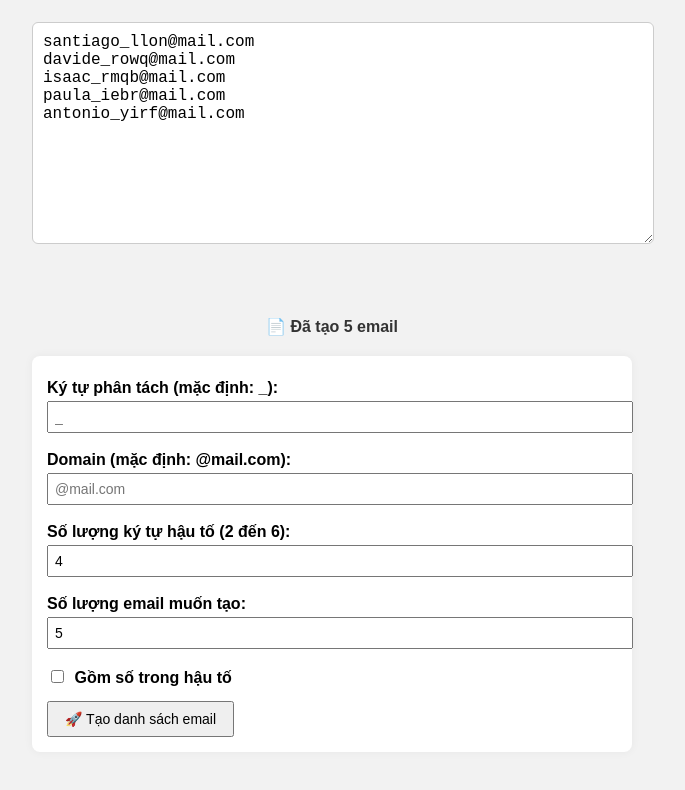
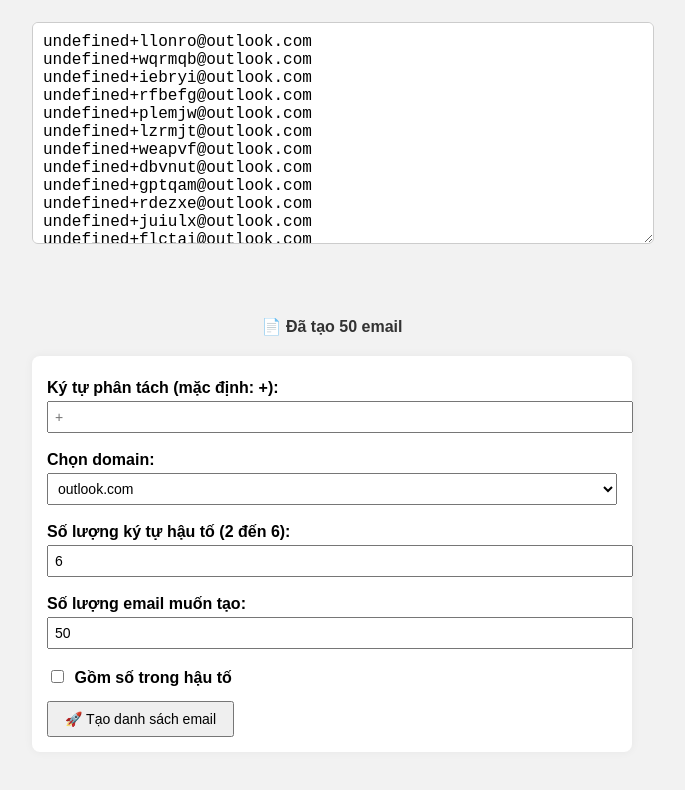
Before and after one commit to anhleon/laymail, a plain HTML site: page index.html in a window 1280 px wide. Both pictures are taken after a click on the button "🚀 Tạo danh sách email". Shown: the part 173-963 px from the top of the page, without its empty margins (308-993 px from the left). Drawn offline with Linux system fonts and the light colour scheme.

Commit message:
Update index.html

```diff
--- a/index.html
+++ b/index.html
@@ -12,7 +12,6 @@
       max-width: 600px;
       margin: auto;
     }
-
     textarea {
       width: 100%;
       height: 200px;
@@ -23,7 +22,6 @@
       resize: vertical;
       margin-bottom: 20px;
     }
-
     .btn-main {
       width: 100%;
       height: 150px;
@@ -36,11 +34,9 @@
       cursor: pointer;
       transition: background-color 0.3s ease;
     }
-
     .btn-main:hover {
       background-color: #0056b3;
     }
-
     .options {
       background: white;
       padding: 15px;
@@ -48,31 +44,27 @@
       margin-bottom: 20px;
       box-shadow: 0 0 10px rgba(0, 0, 0, 0.05);
     }
-
     .options label {
       display: block;
       margin: 8px 0 4px;
       font-weight: bold;
     }
-
     .options input[type="text"],
-    .options input[type="number"] {
+    .options input[type="number"],
+    .options select {
       width: 100%;
       padding: 6px;
       font-size: 14px;
       margin-bottom: 10px;
     }
-
     .options input[type="checkbox"] {
       margin-right: 6px;
     }
-
     .options button {
       padding: 8px 16px;
       margin-top: 10px;
       font-size: 14px;
     }
-
     .notification {
       background-color: #28a745;
       color: white;
@@ -83,11 +75,9 @@
       opacity: 0;
       transition: opacity 0.3s ease;
     }
-
     .notification.show {
       opacity: 1;
     }
-
     .copied-email {
       text-align: center;
       font-weight: bold;
@@ -106,17 +96,32 @@
   <div class="copied-email" id="copiedEmail">Chưa có email được sao chép</div>
 
   <div class="options">
-    <label>Ký tự phân tách (mặc định: _):</label>
-    <input type="text" id="separator" maxlength="1" placeholder="_" />
+    <label>Ký tự phân tách (mặc định: +):</label>
+    <input type="text" id="separator" maxlength="1" placeholder="+" />
 
-    <label>Domain (mặc định: @mail.com):</label>
-    <input type="text" id="domain" placeholder="@mail.com" />
+    <label>Chọn domain:</label>
+    <select id="domainSelect" onchange="toggleCustomDomain()">
+      <option value="outlook.com" selected>outlook.com</option>
+      <option value="gmail.com">gmail.com</option>
+      <option value="yahoo.com">yahoo.com</option>
+      <option value="hotmail.com">hotmail.com</option>
+      <option value="aol.com">aol.com</option>
+      <option value="yandex.com">yandex.com</option>
+      <option value="icloud.com">icloud.com</option>
+      <option value="live.com">live.com</option>
+      <option value="custom">Tùy chỉnh tên miền</option>
+    </select>
+
+    <div id="customDomainWrapper" style="display:none;">
+      <label>Tên miền tùy chỉnh:</label>
+      <input type="text" id="domain" placeholder="@yourdomain.com" />
+    </div>
 
     <label>Số lượng ký tự hậu tố (2 đến 6):</label>
-    <input type="number" id="suffixLength" value="4" min="2" max="6" />
+    <input type="number" id="suffixLength" value="6" min="2" max="6" />
 
     <label>Số lượng email muốn tạo:</label>
-    <input type="number" id="emailCount" value="5" min="1" max="100" />
+    <input type="number" id="emailCount" value="50" min="1" max="100" />
 
     <label>
       <input type="checkbox" id="includeNumbers" />
@@ -127,27 +132,7 @@
   </div>
 
   <script>
-    const popularNames = [
-      'an','bao','chau','dung','hai','khanh','lam','minh','nam','phuc','quan','son','tai','tuan','viet','vinh',
-      'anh','bich','diem','hanh','hoa','huong','lan','linh','mai','ngoc','phuong','thao','trang','tuyet',
-      'john','emily','michael','sarah','robert','jessica','daniel','laura','kevin','megan','joshua','sophia',
-      'ryan','chloe','andrew','amanda','james','olivia','ethan','grace','liam','emma','noah','isabella',
-      'carlos','jose','luis','juan','miguel','pedro','diego','alejandro','manuel','javier','antonio','rafael',
-      'francisco','eduardo','sergio','andres','pablo','roberto','daniel','angel','mario','alberto','jesus',
-      'enrique','adrian','martin','lucia','maria','sofia','paula','carmen','laura','ana','elena','patricia',
-      'alex','charlotte','lucas','mason','logan','benjamin','jacob','william','elijah','alexander','henry',
-      'sebastian','jackson','avery','scarlett','madison','ella','abigail','lily','natalie','zoe','victoria',
-      'hannah','penelope','layla','camila','nora','stella','maya','leah','hazel','ellie','samantha','savannah',
-      'audrey','brooklyn','bella','claire','skylar','lucy','paisley','everly','anna','carter','jayden',
-      'gabriel','julian','mateo','isaac','leo','joseph','david','matthew','samuel','anthony','isaiah',
-      'johnny','santiago','christopher','joshua','andrew','theodore','caleb','ryder','nathan','isaac',
-      'giovanni','giuseppe','antonio','francesco','marco','luigi','alessandro','andrea','lorenzo','matteo',
-      'davide','mattia','giulia','sofia','martina','chiara','sara','francesca','alessia','aurora','alice',
-      'ginevra','greta','beatrice','emma','leo','paul','julien','antoine','lucas','maxime','nicolas','hugo',
-      'gabriel','arthur','louis','raphael','emma','lea','chloe','manon','jade','alice','rose','anna','lina',
-      'mila','lina','lea','louis','noah','emil','jonas','leon','ben','paul','finn','luca','max','felix',
-      'anna','mia','emma','hannah','sofia','lina','lisa','marie','leonie','lara'
-    ];
+    const popularNames = [/* tên như cũ, không thay đổi để rút gọn đoạn này */];
 
     function getRandomName() {
       return popularNames[Math.floor(Math.random() * popularNames.length)];
@@ -164,15 +149,30 @@
       return suffix;
     }
 
+    function toggleCustomDomain() {
+      const domainSelect = document.getElementById("domainSelect");
+      const customWrapper = document.getElementById("customDomainWrapper");
+      if (domainSelect.value === "custom") {
+        customWrapper.style.display = "block";
+      } else {
+        customWrapper.style.display = "none";
+      }
+    }
+
     function generateEmails() {
-      const separator = document.getElementById("separator").value.trim() || "_";
-      const domainInput = document.getElementById("domain").value.trim();
+      const separator = document.getElementById("separator").value.trim() || "+";
       const includeNumbers = document.getElementById("includeNumbers").checked;
       const count = parseInt(document.getElementById("emailCount").value) || 1;
-      const suffixLength = parseInt(document.getElementById("suffixLength").value) || 4;
-      const domain = domainInput.startsWith("@")
-        ? domainInput
-        : "@" + (domainInput || "mail.com");
+      const suffixLength = parseInt(document.getElementById("suffixLength").value) || 6;
+
+      let domain = "";
+      const domainSelect = document.getElementById("domainSelect").value;
+      if (domainSelect === "custom") {
+        const custom = document.getElementById("domain").value.trim();
+        domain = custom.startsWith("@") ? custom : "@" + custom;
+      } else {
+        domain = "@" + domainSelect;
+      }
 
       const emails = [];
 
@@ -184,7 +184,7 @@
       }
 
       const textarea = document.getElementById("emailList");
-      textarea.value = emails.join("\n"); // 👉 Ghi đè lên email cũ
+      textarea.value = emails.join("\n");
 
       showNotification(`✅ Đã tạo ${count} email mới`);
       document.getElementById("copiedEmail").textContent = `📄 Đã tạo ${count} email`;
```
